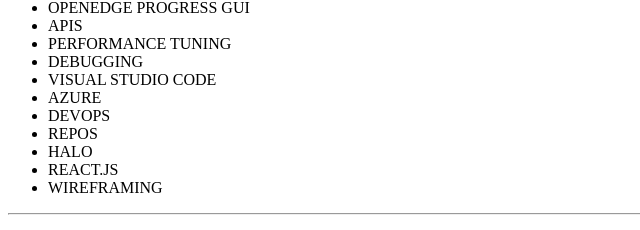
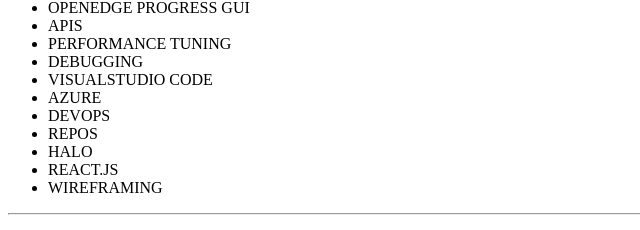
Before and after one commit to Bdon1997/HTML-Projects, a plain HTML site: page Index.html in a window 1280 px wide. Shown: the part 1462-1692 px from the top of the page, 0-640 px from the left. Drawn offline with Linux system fonts and the light colour scheme.

Commit message:
Update Index.html

```diff
--- a/Index.html
+++ b/Index.html
@@ -55,7 +55,7 @@
         <li>APIS</li>
         <li>PERFORMANCE TUNING</li>
         <li>DEBUGGING</li>
-        <li>VISUAL STUDIO CODE</li>
+        <li>VISUALSTUDIO CODE</li>
         <li>AZURE</li>
         <li>DEVOPS</li>
         <li>REPOS</li>
```
